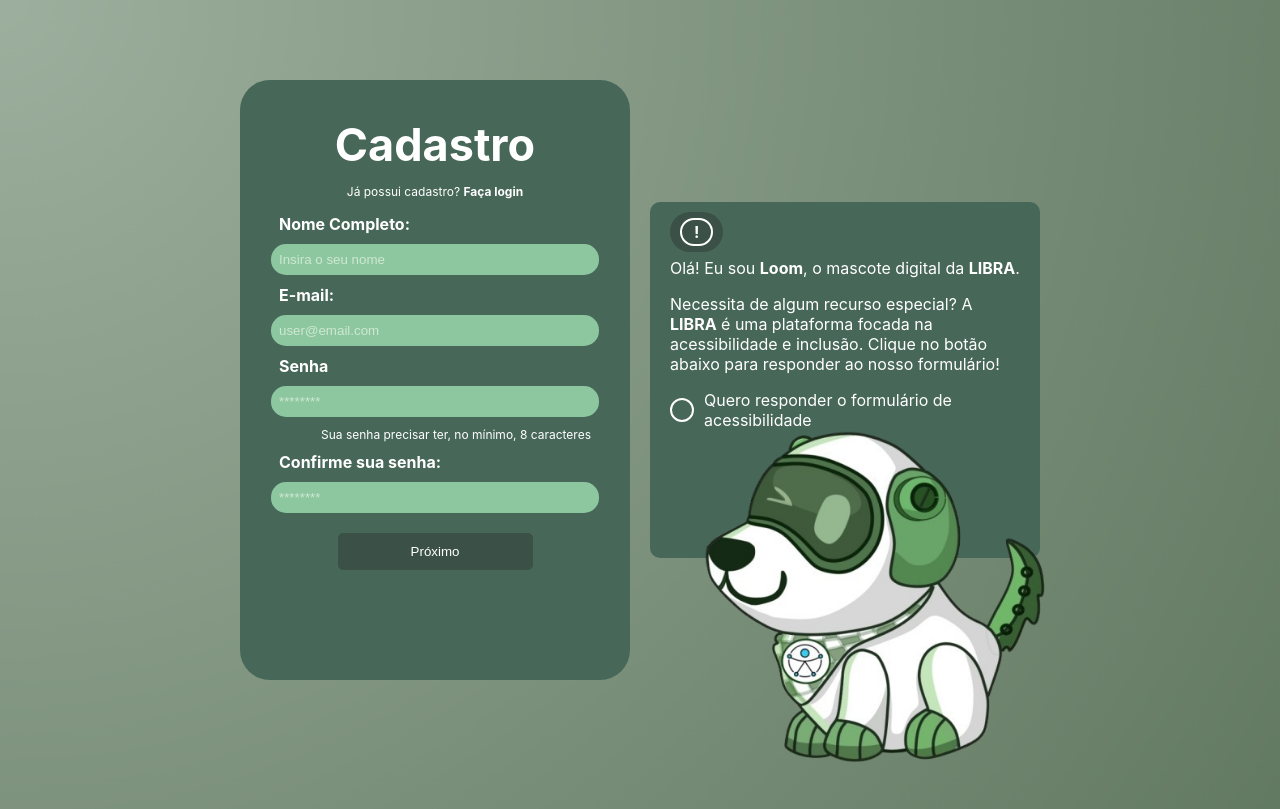
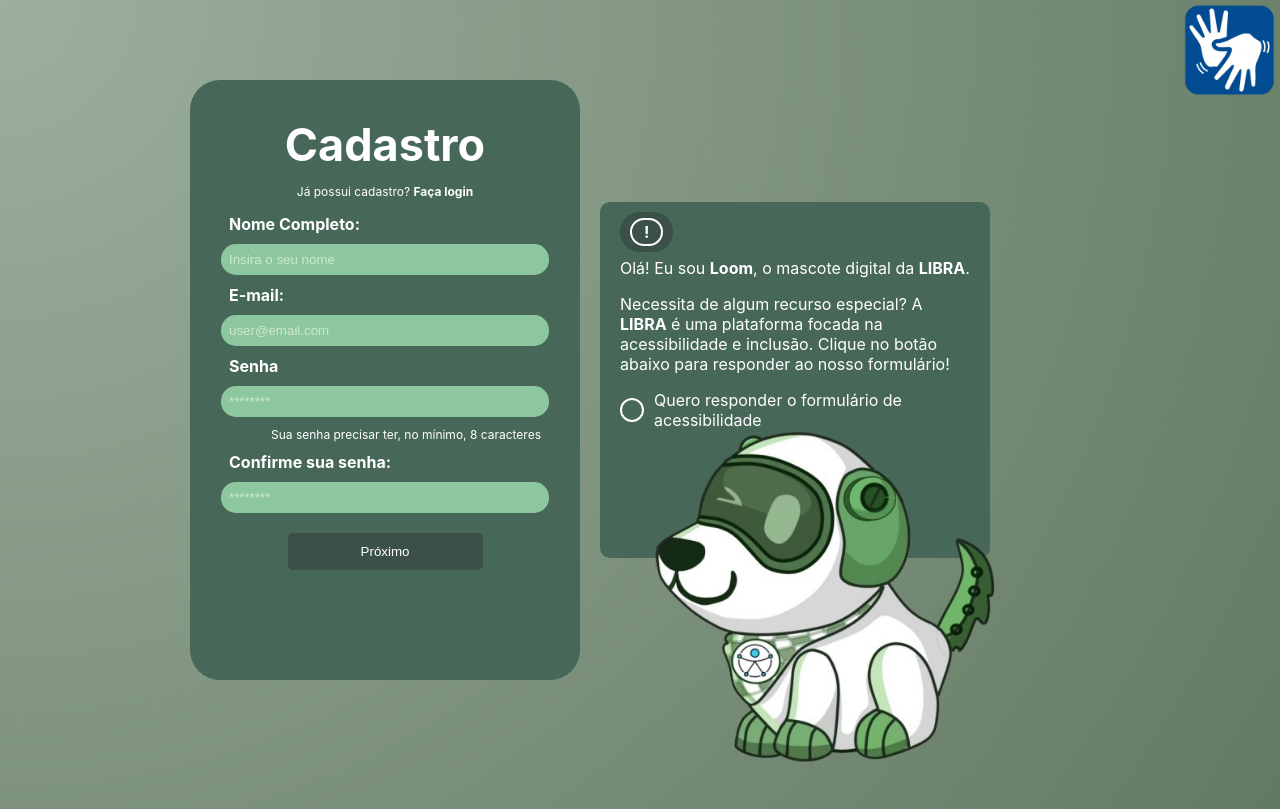
Before and after one commit to RuanVFeitosa/LIBRA-FrontEnd, a React (Create React App) app: page / in a window 1280 px wide. Built offline with nearby package versions, Linux system fonts and the light colour scheme.

Commit message:
Finalização da tela cadastro + botão Libras

```diff
--- a/src/components/Cadastro.css
+++ b/src/components/Cadastro.css
@@ -1,6 +1,12 @@
 body {
     background: url('../assets/fundo.png');
     background-size: cover;
+}
+
+.libras {
+    position: relative;
+    width: 100px;
+    float: right;
 }
 
 .container {
--- a/src/components/Cadastro.js
+++ b/src/components/Cadastro.js
@@ -1,6 +1,7 @@
 import react, { useState } from "react";
 import "../components/Cadastro.css";
 import mascote from "../assets/LOOM.png";
+import libras from "../assets/libra.png";
 
 function Cadastro() {
     const [name, setName] = useState("");
@@ -18,6 +19,7 @@
 
     return (
         <>
+            <img src={libras} alt="libras" className="libras" />
             <div className="container">
                 <div className="wrapper">
                     <div className='formulario'>
```
Also changed, not shown: src/assets/libra.png (added).
